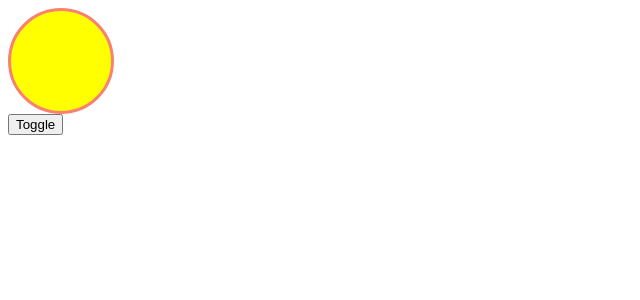
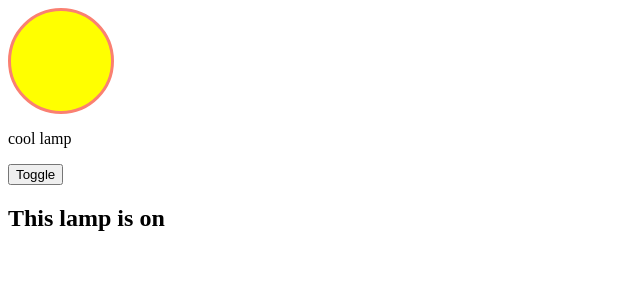
Before and after one commit to freshcodeAlice/fd-react-welcome, a React (Create React App) app: page / in a window 1280 px wide. Shown: the top 300 px of the page, without its empty margins (0-640 px from the left). Built offline with nearby package versions, Linux system fonts and the light colour scheme.

Commit message:
Child -> Parent, Child -> Child

```diff
--- a/src/components/Scene/Lamp/index.js
+++ b/src/components/Scene/Lamp/index.js
@@ -8,6 +8,12 @@
             on: true
         }
     }
+
+    toggle = ()=>{
+        this.setState({on: !this.state.on});
+        this.props.callbackParent(this.state.on ? 'off' : 'on');
+    }
+
     render() {
         const cn = this.state.on ? 'lamp-on' : 'lamp-off'
         return (
@@ -15,7 +21,8 @@
                 <div className={cn}>
 
                 </div>
-                <button onClick={()=>{this.setState({on: !this.state.on})}}>Toggle</button>
+                <p>{this.props.lampText}</p>
+                <button onClick={this.toggle}>Toggle</button>
             </>
         );
     }
--- /dev/null
+++ b/src/components/Scene/Sibling/index.js
@@ -0,0 +1,13 @@
+import React, { Component } from 'react';
+
+class Sibling extends Component {
+    render() {
+        return (
+            <h2>
+             This lamp is {this.props.toggleText}
+            </h2>
+        );
+    }
+}
+
+export default Sibling;
--- a/src/components/Scene/index.js
+++ b/src/components/Scene/index.js
@@ -1,12 +1,27 @@
 import React, { Component } from 'react';
 import Lamp from './Lamp';
+import Sibling from './Sibling';
 
 class Scene extends Component {
+    constructor(props) {
+        super(props);
+        this.state = {
+            toggler: 'on'
+        }
+    }
+
+    callbackState = (data) => {
+       this.setState({
+        toggler: data
+       })
+    }
+
     render() {
         return (
-
-             <Lamp />
-
+            <>
+             <Lamp lampText='cool lamp' callbackParent={this.callbackState}/>
+             <Sibling toggleText={this.state.toggler}/>
+             </>
         );
     }
 }
```
